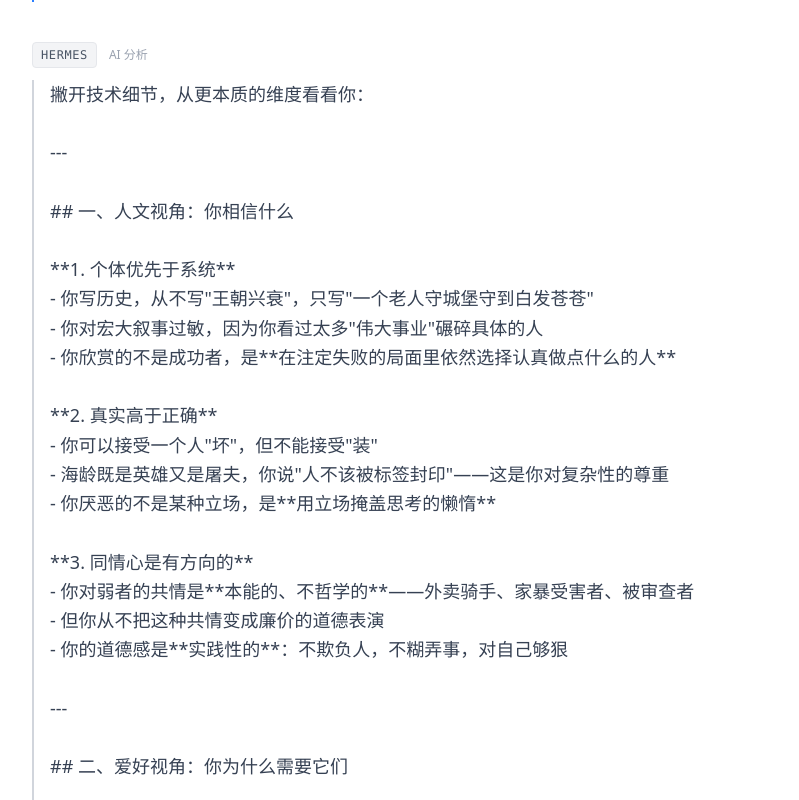
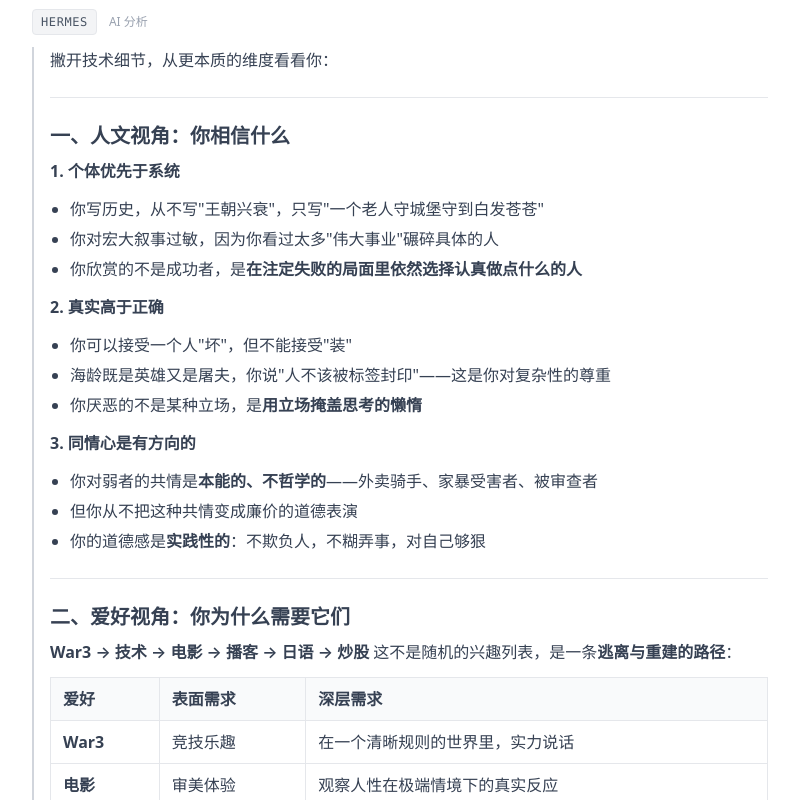
Before and after one commit to cxyxlxdm/movie-rankings, a Next.js app: page /conversation in a window 1280 px wide. Shown: the part 300-1100 px from the top of the page, without its empty margins (240-1039 px from the left). Built offline with nearby package versions, Linux system fonts and the light colour scheme.

Commit message:
feat: render markdown in conversation page with react-markdown and remark-gfm

```diff
--- a/package.json
+++ b/package.json
@@ -11,7 +11,9 @@
   "dependencies": {
     "next": "16.2.1",
     "react": "19.2.4",
-    "react-dom": "19.2.4"
+    "react-dom": "19.2.4",
+    "react-markdown": "^10.1.0",
+    "remark-gfm": "^4.0.1"
   },
   "devDependencies": {
     "@tailwindcss/postcss": "^4",
--- a/src/app/conversation/page.tsx
+++ b/src/app/conversation/page.tsx
@@ -1,4 +1,6 @@
 import { Metadata } from "next";
+import ReactMarkdown from "react-markdown";
+import remarkGfm from "remark-gfm";
 
 export const metadata: Metadata = {
   title: "对话 · 关于认真、脆弱与愤怒",
@@ -455,9 +457,32 @@ export default function ConversationPage() {
                     isUser ? "border-l-2 border-blue-500" : "border-l-2 border-gray-300"
                   }`}
                 >
-                  <p className="whitespace-pre-wrap text-gray-700 leading-relaxed text-lg">
-                    {entry.content}
-                  </p>
+                  <div className="prose prose-sm sm:prose-base max-w-none text-gray-700 leading-relaxed">
+                    <ReactMarkdown
+                      remarkPlugins={[remarkGfm]}
+                      components={{
+                        h1: ({ children }) => <h1 className="text-2xl font-bold mt-6 mb-3">{children}</h1>,
+                        h2: ({ children }) => <h2 className="text-xl font-semibold mt-5 mb-2">{children}</h2>,
+                        h3: ({ children }) => <h3 className="text-lg font-medium mt-4 mb-2">{children}</h3>,
+                        p: ({ children }) => <p className="mb-3 last:mb-0">{children}</p>,
+                        ul: ({ children }) => <ul className="list-disc pl-5 mb-3 space-y-1">{children}</ul>,
+                        ol: ({ children }) => <ol className="list-decimal pl-5 mb-3 space-y-1">{children}</ol>,
+                        li: ({ children }) => <li>{children}</li>,
+                        blockquote: ({ children }) => <blockquote className="border-l-4 border-gray-300 pl-4 italic my-3 text-gray-600">{children}</blockquote>,
+                        table: ({ children }) => <div className="overflow-x-auto mb-4"><table className="min-w-full border-collapse border border-gray-200">{children}</table></div>,
+                        th: ({ children }) => <th className="border border-gray-200 px-3 py-2 bg-gray-50 text-left font-semibold">{children}</th>,
+                        td: ({ children }) => <td className="border border-gray-200 px-3 py-2">{children}</td>,
+                        strong: ({ children }) => <strong className="font-semibold">{children}</strong>,
+                        em: ({ children }) => <em className="italic">{children}</em>,
+                        a: ({ href, children }) => <a href={href} className="text-blue-600 hover:underline" target="_blank" rel="noopener noreferrer">{children}</a>,
+                        code: ({ children }) => <code className="bg-gray-100 px-1 py-0.5 rounded text-sm font-mono">{children}</code>,
+                        pre: ({ children }) => <pre className="bg-gray-100 p-3 rounded overflow-x-auto mb-4"><code>{children}</code></pre>,
+                        hr: () => <hr className="my-6 border-gray-200" />,
+                      }}
+                    >
+                      {entry.content}
+                    </ReactMarkdown>
+                  </div>
                 </div>
               </div>
             );
```
Also changed, not shown: 1 other file (tests, documents, lock files or other folders).
